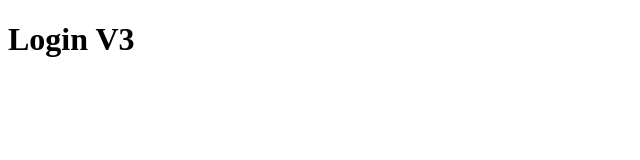
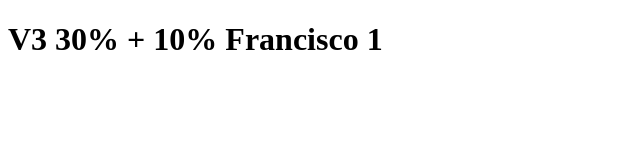
Before and after one commit to FranciscoCardoso19/TestWorkFlow, a plain HTML site: page index.html in a window 1280 px wide. Shown: the whole page, without its empty margins (0-640 px from the left). Drawn offline with Linux system fonts and the light colour scheme.

Commit message:
10% Francisco 1

```diff
--- a/index.html
+++ b/index.html
@@ -6,6 +6,6 @@
     <title>Document</title>
 </head>
 <body>
-    <h1>Login V3</h1>
+    <h1>V3 30% + 10% Francisco 1</h1>
 </body>
 </html>
```
